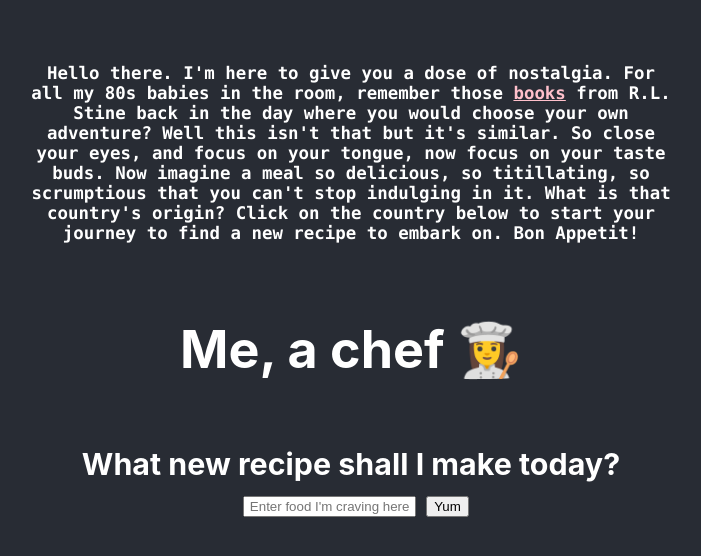
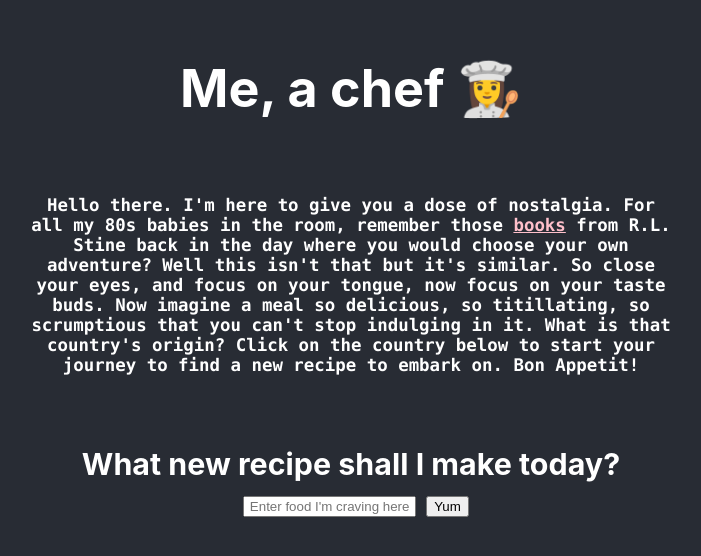
Before and after one commit to genacatharine/practicereact, a React (Create React App) app: page / in a window 1280 px wide. Shown: the part 110-666 px from the top of the page, without its empty margins (289-990 px from the left). Built offline with nearby package versions, Linux system fonts and the light colour scheme.

Commit message:
moving h1 to top

```diff
--- a/src/App.js
+++ b/src/App.js
@@ -5,6 +5,7 @@ function App() {
   return (
     <div className="App">
       <header className="App-header">
+        <h1>Me, a chef 👩‍🍳</h1>
         <div id="intro">
           <h6>
             Hello there. I'm here to give you a dose of nostalgia. For all my
@@ -24,7 +25,7 @@ function App() {
             embark on. Bon Appetit!
           </h6>
         </div>
-        <h1>Me, a chef 👩‍🍳</h1>
+
         <SearchBar />
       </header>
     </div>
```
